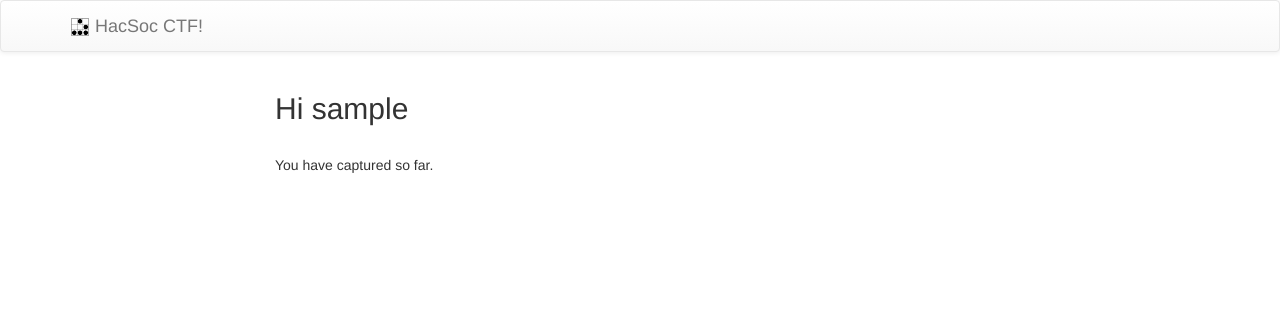
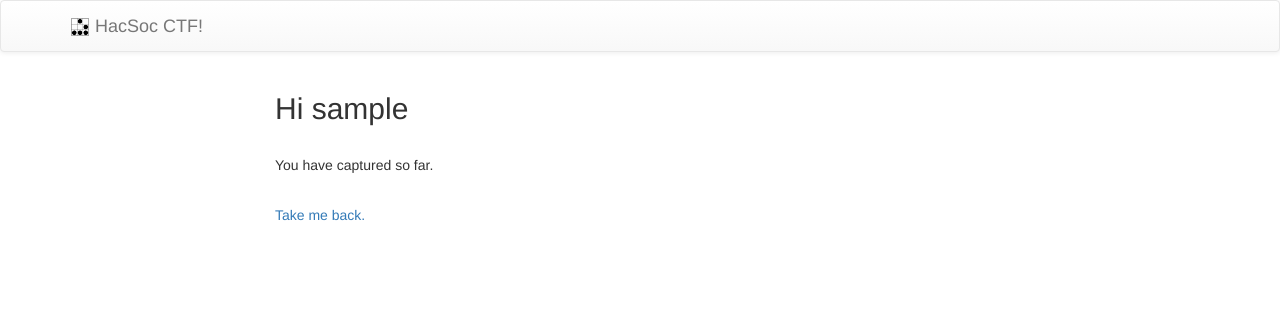
Before and after one commit to k4therin2/ctf, a Flask app: a page that uses server/templates/completed.html in a window 1280 px wide. Shown: the top 312 px of the page. Run offline with Flask 2, Linux system fonts and the light colour scheme; some libraries are stand-ins or nearby versions.

Commit message:
Add back link to completed page.

```diff
--- a/server/templates/completed.html
+++ b/server/templates/completed.html
@@ -13,5 +13,8 @@
     {% else %}
     <p>You have no flags yet.</p>
     {% endif %}
+
+    <br>
+    <a href="/">Take me back.</a>
 </div>
 {% endblock %}
```
